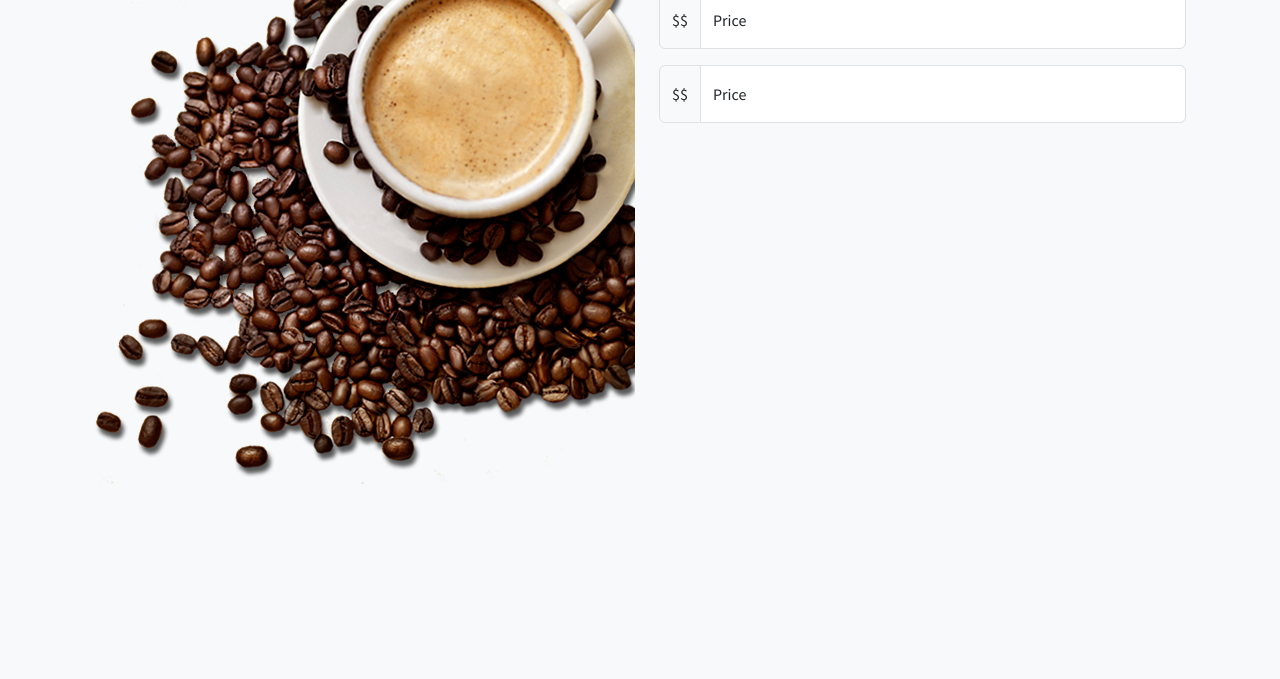
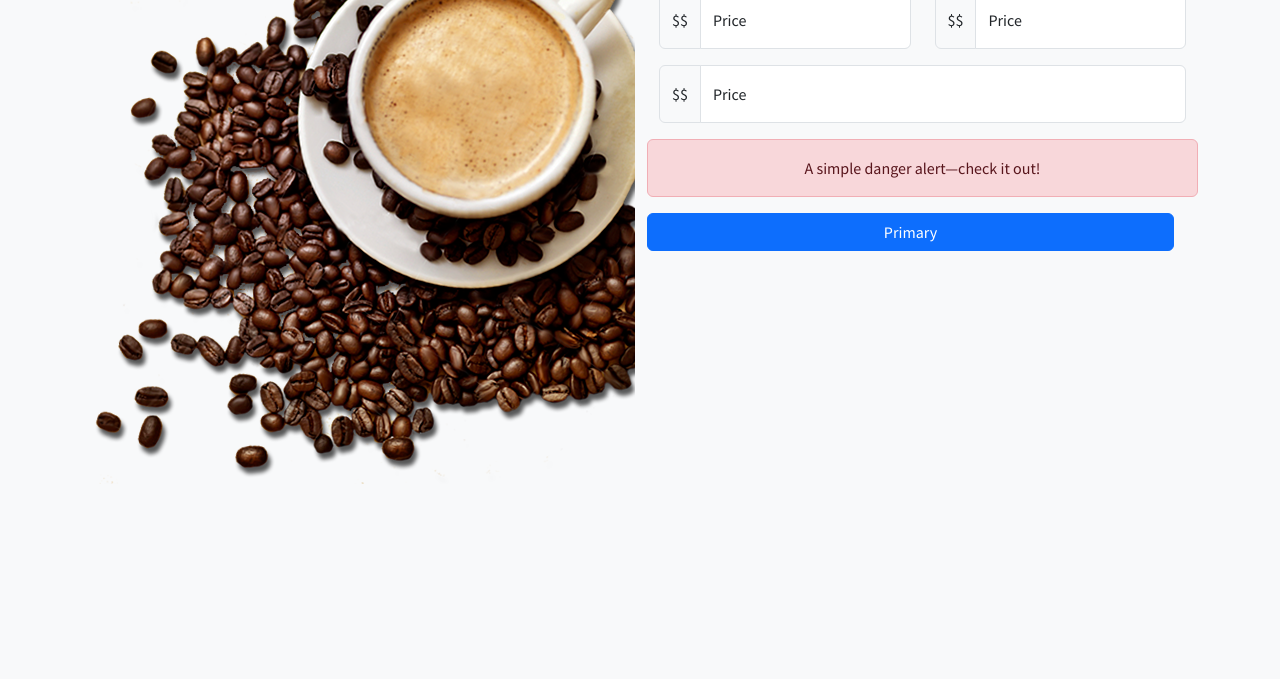
Before and after one commit to issarapong/kkoff, a plain HTML site: page index.html in a window 1280 px wide. Shown: the part 121-800 px from the top of the page. Drawn offline with nearby package versions, Linux system fonts and the light colour scheme.

Commit message:
เพิ่ม form

```diff
--- a/index.html
+++ b/index.html
@@ -1,19 +1,23 @@
 <!DOCTYPE html>
 <html lang="en">
+
 <head>
     <meta charset="UTF-8">
     <meta http-equiv="X-UA-Compatible" content="IE=edge">
     <meta name="viewport" content="width=device-width, initial-scale=1.0">
     <title>CC-KOFF</title>
-<link href="https://cdn.jsdelivr.net/npm/bootstrap@5.3.0-alpha3/dist/css/bootstrap.min.css" rel="stylesheet" integrity="sha384-KK94CHFLLe+nY2dmCWGMq91rCGa5gtU4mk92HdvYe+M/SXH301p5ILy+dN9+nJOZ" crossorigin="anonymous">
+    <link href="https://cdn.jsdelivr.net/npm/bootstrap@5.3.0-alpha3/dist/css/bootstrap.min.css" rel="stylesheet"
+        integrity="sha384-KK94CHFLLe+nY2dmCWGMq91rCGa5gtU4mk92HdvYe+M/SXH301p5ILy+dN9+nJOZ" crossorigin="anonymous">
     <link rel="stylesheet" href="styles.css">
 </head>
-<body class = "container">
+
+<body class="container">
     <!--Nav-->
     <nav class="navbar navbar-expand-lg bg-body-tertiary">
         <div class="container-fluid">
             <a class="navbar-brand" href="#">CC-KOFF</a>
-    <button class="navbar-toggler" type="button" data-bs-toggle="collapse" data-bs-target="#navbarNav" aria-controls="navbarNav" aria-expanded="false" aria-label="Toggle navigation">
+            <button class="navbar-toggler" type="button" data-bs-toggle="collapse" data-bs-target="#navbarNav"
+                aria-controls="navbarNav" aria-expanded="false" aria-label="Toggle navigation">
                 <span class="navbar-toggler-icon"></span>
             </button>
             <div class="collapse navbar-collapse" id="navbarNav">
@@ -33,7 +37,7 @@
     </nav>
 
     <!--Main-->
-<div class="container text-center">
+    <main class="container text-center">
         <div class="row">
             <!--LEFT side-->
             <div class="col">
@@ -43,27 +47,55 @@
             <div class="col">
                 <h1>กาแฟ ขี้ชะมด</h1>
                 <!--Addform-->
-        <form>
+                <form class="row">
                     <!-- add input group https://getbootstrap.com/docs/5.3/forms/floating-labels/#input-groups -->
+
+                    <div class="col">
                         <div class="input-group mb-3">
                             <span class="input-group-text">$$</span>
                             <div class="form-floating">
-                  <input type="text" class="form-control" id="floatingInputGroup1" placeholder="Username">
+                                <input type="text" class="form-control" id="floatingInputGroup1" placeholder="Price">
                                 <label for="floatingInputGroup1">Price</label>
                             </div>
                         </div>
+                    </div>
+                    <div class="col">
                         <div class="input-group mb-3">
                             <span class="input-group-text">$$</span>
                             <div class="form-floating">
-                  <input type="text" class="form-control" id="floatingInputGroup1" placeholder="Username">
+                                <input type="text" class="form-control" id="floatingInputGroup1" placeholder="Price">
                                 <label for="floatingInputGroup1">Price</label>
                             </div>
+                        </div>
+                    </div>
+                    <div>
+                        <div class="input-group mb-3">
+                            <span class="input-group-text">$$</span>
+                            <div class="form-floating">
+                                <input type="text" class="form-control" id="floatingInputGroup1" placeholder="Price">
+                                <label for="floatingInputGroup1">Price</label>
+                            </div>
+                        </div>
+                    </div>
+
+                    <!--FORM ROW 2-->
+                    <div class="row"></div>
+
+                    <!--Error Display-->
+                    <div class="alert alert-danger" role="alert">
+                        A simple danger alert—check it out!
+                      </div>
+                    <!--FORM ROW 3-->
+                    <div class="row">
+                        <button type="button" class="btn btn-primary">Primary</button>
+
                     </div>
                 </form>
             </div>
 
         </div>
-  </div>
+    </main>
 
 </body>
+
 </html>
```
Lines whose indentation alone changed are shown as unchanged.
